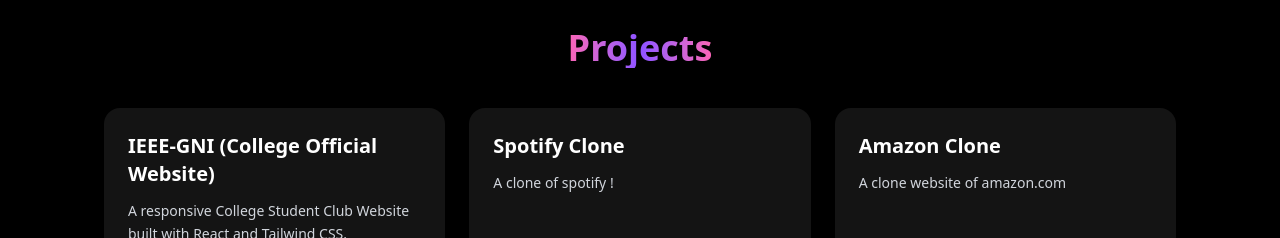
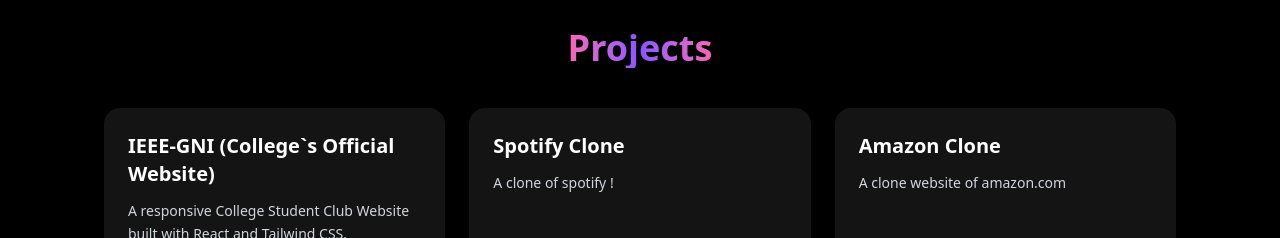
Before and after one commit to Advaitkasturi/advaitkasturi.github.io, a React (Vite) app: page / in a window 1280 px wide. Shown: the part 2340-2578 px from the top of the page. Built offline with nearby package versions, Linux system fonts and the light colour scheme.

Commit message:
Setup Tailwind and prepare for deployment

```diff
--- a/src/assets/data/projectsData.js
+++ b/src/assets/data/projectsData.js
@@ -1,7 +1,7 @@
 // Example: src/assets/data/projectsData.js
 export default [
   {
-    name: "IEEE-GNI (College Official Website)",
+    name: "IEEE-GNI (College`s Official Website)",
     description: "A responsive College Student Club Website built with React and Tailwind CSS.",
     liveLink: "https://ieeegnitc.org/",
     repoLink: ""
```
